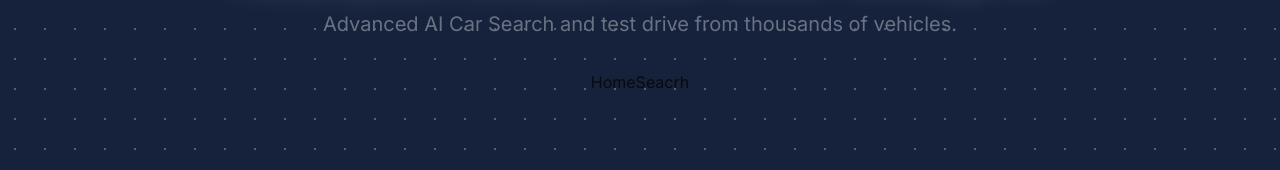
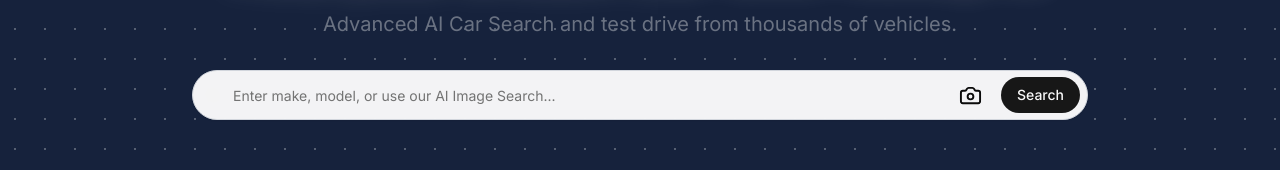
Before and after one commit to SatyamDevGenie/AI_Car_Marketplace, a Next.js app: page / in a window 1280 px wide. Shown: the part 246-416 px from the top of the page. Built offline with nearby package versions, Linux system fonts and the light colour scheme; no server answers.

Commit message:
Add Image and Remove Image --- home-search

```diff
--- a/app/layout.js
+++ b/app/layout.js
@@ -2,6 +2,7 @@
 import "./globals.css";
 import Header from "@/components/header";
 import { ClerkProvider } from "@clerk/nextjs";
+import { Toaster } from "sonner";
 
 const inter = Inter({ subsets: ["latin"] });
 
@@ -20,9 +21,9 @@
 
           <Header />
 
-          <main className="min-h-screen">
-            {children}
-          </main>
+          <main className="min-h-screen"> {children}</main>
+
+          <Toaster richColors />
 
           <footer className="bg-blue-50 py-12">
             <div className="container mx-auto px-4 text-center text-gray-600">
--- a/app/page.jsx
+++ b/app/page.jsx
@@ -1,5 +1,4 @@
 import CarCard from "@/components/car-card";
-import HomeSeacrh from "@/components/home-search";
 import { Button } from "@/components/ui/button";
 import { bodyTypes, carMakes, faqItems, featuredCars } from "@/lib/data";
 import Link from "next/link";
@@ -7,6 +6,7 @@
 import Image from "next/image";
 import { Accordion, AccordionContent, AccordionItem, AccordionTrigger } from "@/components/ui/accordion";
 import { SignedOut } from "@clerk/nextjs";
+import HomeSearch from "@/components/home-search";
 
 export default function Home() {
   return (
@@ -24,7 +24,7 @@
             </p>
           </div>
           {/* Search Component (Client) */}
-          <HomeSeacrh />
+          <HomeSearch />
         </div>
       </section>
 
--- a/components/home-search.jsx
+++ b/components/home-search.jsx
@@ -1,9 +1,136 @@
-import React from 'react'
+"use client";
 
-const HomeSeacrh = () => {
+
+import React, { useCallback, useState } from 'react'
+import { Input } from './ui/input';
+import { Camera, Search, Upload } from 'lucide-react';
+import { Button } from './ui/button';
+import { useDropzone } from "react-dropzone";
+import { toast } from 'sonner';
+
+const HomeSearch = () => {
+
+  const [searchTerm, setSearchTerm] = useState("");
+  const [isImageSearchActive, setIsImageSearchActive] = useState(false);
+  const [searchImage, setSearchImage] = useState(null);
+  const [imagePreview, setImagePreview] = useState("");
+  const [isUploading, setIsUploading] = useState(false);
+
+  const handleTextSubmit = (e) => { }
+  const handlImageSearch = (e) => { }
+
+  const onDrop = (acceptedFiles) => {
+    const file = acceptedFiles[0];
+
+    if (file) {
+      if (file.size > 5 * 1024 * 1024) {
+        toast.error("Image size must be less than 5MB");
+        return;
+      }
+
+      setIsUploading(true);
+      setSearchImage(file);
+
+      const reader = new FileReader();
+      reader.onloadend = () => {
+        setImagePreview(reader.result);
+        setIsUploading(false);
+        toast.success("Image uploaded successfully");
+      };
+      reader.onerror = () => {
+        setIsUploading(false);
+        toast.error("Failed to read the image");
+      };
+      reader.readAsDataURL(file);
+
+    }
+
+  }
+
+  const { getRootProps, getInputProps, isDragActive, isDragReject } = useDropzone({
+    onDrop,
+    accept: {
+      "image/*": [".jpeg", ".jpg", ".png"],
+    },
+    maxFiles: 1,
+  })
+
   return (
-    <div>HomeSeacrh</div>
+    <div>
+      <form onSubmit={handleTextSubmit}>
+        <div className="relative flex items-center">
+          <Search className="absolute left-3 w-5 h-5" />
+          <Input
+            type="text"
+            placeholder="Enter make, model, or use our AI Image Search..."
+            value={searchTerm}
+            onChange={(e) => setSearchTerm(e.target.value)}
+            className="pl-10 pr-12 py-6 w-full rounded-full border-gray-300 bg-white/95 backdrop-blur-sm"
+          />
+          {/* Image Search Button */}
+          <div className="absolute right-[100px]">
+            <Camera
+              size={35}
+              onClick={() => setIsImageSearchActive(!isImageSearchActive)}
+              className="cursor-pointer rounded-xl p-1.5"
+              style={{
+                background: isImageSearchActive ? "black" : "",
+                color: isImageSearchActive ? "white" : "",
+              }}
+            />
+          </div>
+          {/* Search Button */}
+          <Button type="submit" className="absolute right-2 rounded-full">
+            Search
+          </Button>
+        </div>
+      </form>
+
+      {isImageSearchActive && (<div className="mt-4">
+        <form onSubmit={handlImageSearch}>
+          <div>{imagePreview ? (
+            <div>
+              <img
+                src={imagePreview}
+                alt="Car preview"
+                className="h-40 object-contain mb-4"
+              />
+              <Button
+                variant="outline"
+                onClick={() => {
+                  setSearchImage(null);
+                  setImagePreview("");
+                  toast.info("Image removed");
+                }}
+              >
+                Remove Image
+              </Button>
+            </div>
+          ) : (
+            <div {...getRootProps()} className="cursor-pointer">
+              <input {...getInputProps()} />
+              <div className="flex flex-col items-center">
+                <Upload className="h-12 w-12 text-gray-400 mb-2" />
+                <p>
+                  {isDragActive && !isDragReject
+                    ? "Leave the file here to Upload"
+                    : "Drag & drop a ca image or click to select"}
+                </p>
+                {isDragReject && (
+                  <p className="text-red-500 mb-2">Invalid image type</p>
+                )}
+                <p className="text-gray-400 text-sm">
+                  Supports: JPG, PNG (max 5MB)
+                </p>
+              </div>
+            </div>
+          )}
+          </div>
+        </form>
+      </div>
+      )}
+    </div>
   )
 }
 
-export default HomeSeacrh
+export default HomeSearch
--- a/package.json
+++ b/package.json
@@ -25,12 +25,14 @@
     "class-variance-authority": "^0.7.1",
     "clsx": "^2.1.1",
     "date-fns": "^4.1.0",
+    "dropzone": "^6.0.0-beta.2",
     "lucide-react": "^0.546.0",
     "next": "^15.5.6",
     "next-themes": "^0.4.6",
-    "react": "19.1.0",
+    "react": "^19.1.0",
     "react-day-picker": "^9.11.1",
     "react-dom": "19.1.0",
+    "react-dropzone": "^14.3.8",
     "sonner": "^2.0.7",
     "tailwind-merge": "^3.3.1"
   },
```
Also changed, not shown: 1 other file (tests, documents, lock files or other folders).
